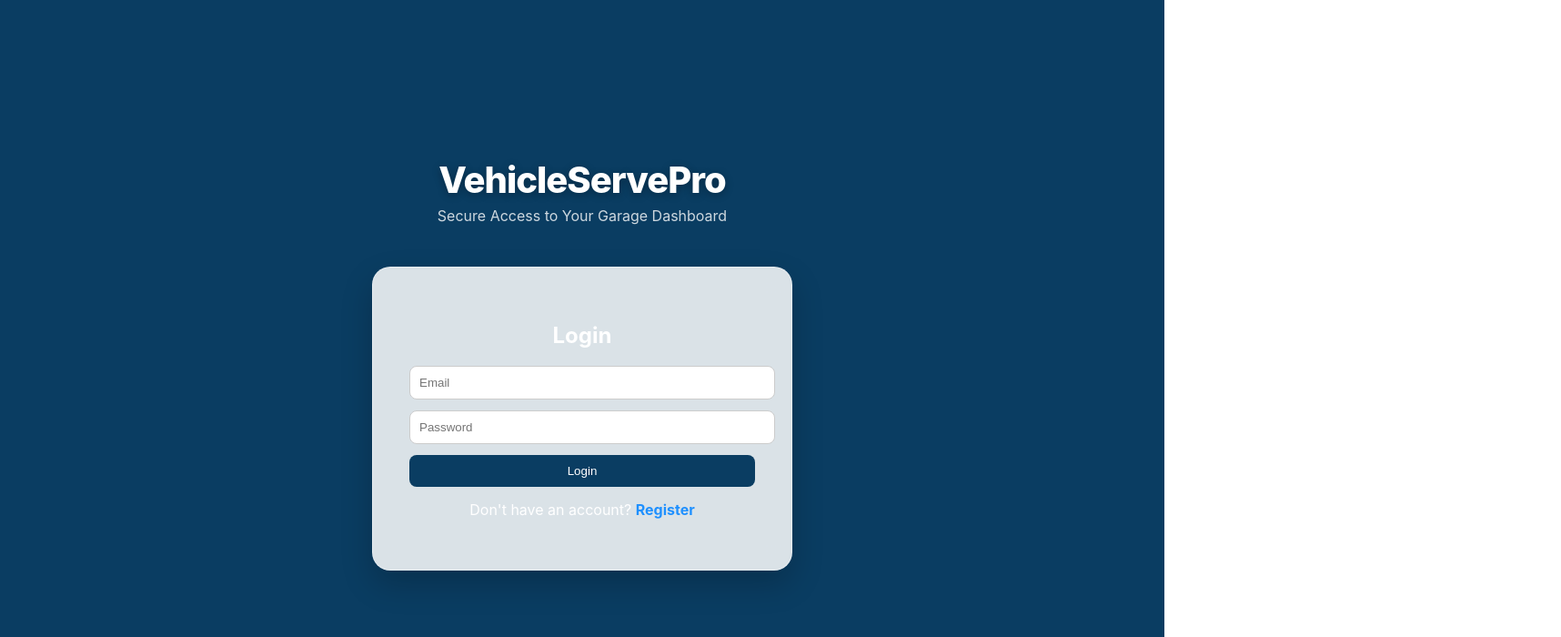
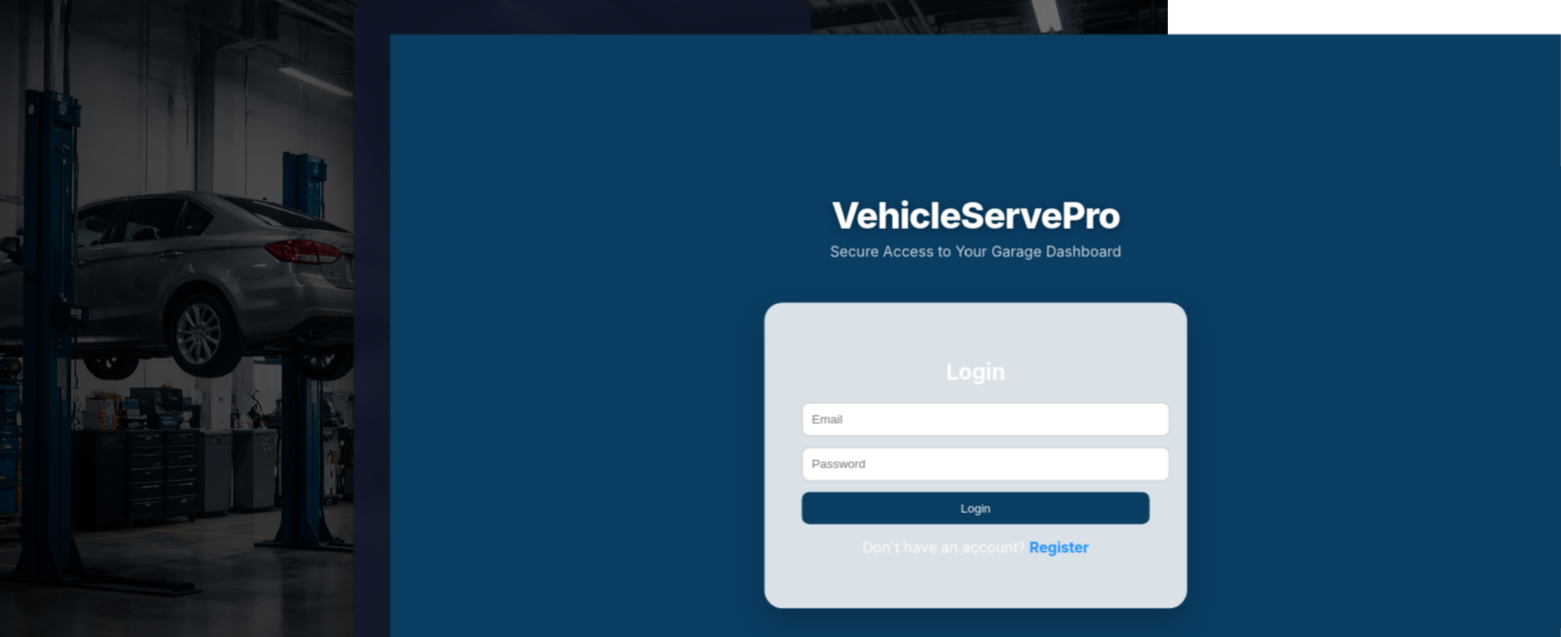
Before and after one commit to hetavantani-2205/VehicleServePro, a React (Vite) app in the folder frontend/: page / in a window 1280 px wide. Shown: the top 700 px of the page at 91% size, 1716 px wide, since content can reach past the window. Built offline with nearby package versions, Linux system fonts and the light colour scheme.

Commit message:
bg image

```diff
--- a/frontend/src/App.css
+++ b/frontend/src/App.css
@@ -208,3 +208,44 @@ body {
   background: #dc2626;
   transform: translateY(-2px);
 }
+
+.auth-wrapper {
+  min-height: 100vh;
+  background-position: center;
+  background-size: cover;
+  background-repeat: no-repeat;
+  display: flex;
+  align-items: center;
+  justify-content: center;
+  position: relative;
+  animation: slowZoom 25s ease-in-out infinite alternate;
+}
+
+.auth-overlay {
+  position: absolute;
+  inset: 0;
+  background: linear-gradient(
+    to right,
+    rgba(0, 0, 0, 0.75),
+    rgba(0, 0, 0, 0.55)
+  );
+  z-index: 1;
+}
+
+.login-box {
+  position: relative;
+  z-index: 2;
+  background: rgba(15, 23, 42, 0.85);
+  backdrop-filter: blur(10px);
+  padding: 2.5rem;
+  border-radius: 20px;
+  width: 100%;
+  max-width: 420px;
+  box-shadow: 0 20px 60px rgba(0, 0, 0, 0.6);
+}
+
+
+@keyframes slowZoom {
+  from { transform: scale(1); }
+  to { transform: scale(1.06); }
+}
--- a/frontend/src/App.jsx
+++ b/frontend/src/App.jsx
@@ -17,6 +17,7 @@ import AdminSalesReport from "./components/AdminSalesReport";
 import MechanicChecklist from "./components/MechanicChecklist";
 import VirtualMechanic from "./components/VirtualMechanic";
 import "./App.css";
+import workshop from "./assets/workshop.jpeg";
 
 const normalizeRole = (role) => {
   if (!role) return "CUSTOMER";
@@ -59,7 +60,7 @@ function App() {
 
   useEffect(() => {
     setActiveSubService(null);
-    window.scrollTo(0, 0); // Reset scroll on page change
+    window.scrollTo(0, 0);
   }, [page]);
 
   useEffect(() => {
@@ -72,15 +73,25 @@ function App() {
   }, [isLoggedIn, user]);
 
   if (!isLoggedIn) {
-    return (
-      <div className="auth-wrapper">
+  return (
+    <div
+      className="auth-wrapper"
+      style={{ backgroundImage: `url(${workshop})`}}
+    >
+      <div className="auth-overlay"></div>
+
+      <div className="login-box">
         {page === "login" && (
           <Login
             onLogin={(userdata) => {
-              const fixedUser = { ...userdata, role: normalizeRole(userdata?.role || userdata?.user?.role) };
+              const fixedUser = {
+                ...userdata,
+                role: normalizeRole(
+                  userdata?.role || userdata?.user?.role
+                ),
+              };
               localStorage.setItem("isLoggedIn", "true");
               localStorage.setItem("user", JSON.stringify(fixedUser));
-              localStorage.setItem("loginTimestamp", new Date().getTime().toString());
               setIsLoggedIn(true);
               setUser(fixedUser);
               setPage("home");
@@ -88,10 +99,14 @@ function App() {
             goRegister={() => setPage("register")}
           />
         )}
-        {page === "register" && <Register goLogin={() => setPage("login")} />}
+
+        {page === "register" && (
+          <Register goLogin={() => setPage("login")} />
+        )}
       </div>
-    );
-  }
+    </div>
+  );
+}
 
   return (
     <div className="app-main-layout">
```
Also changed, not shown: frontend/src/assets/workshop.jpeg (added).
